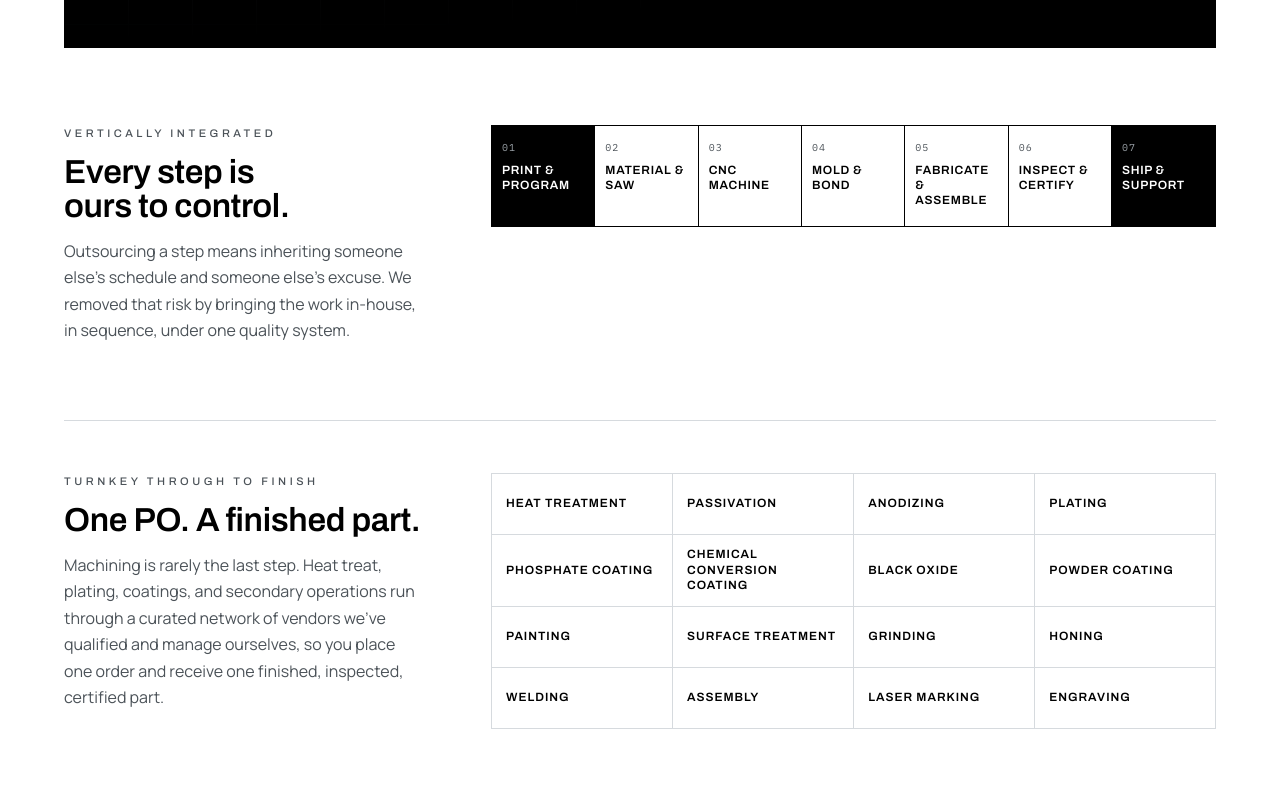
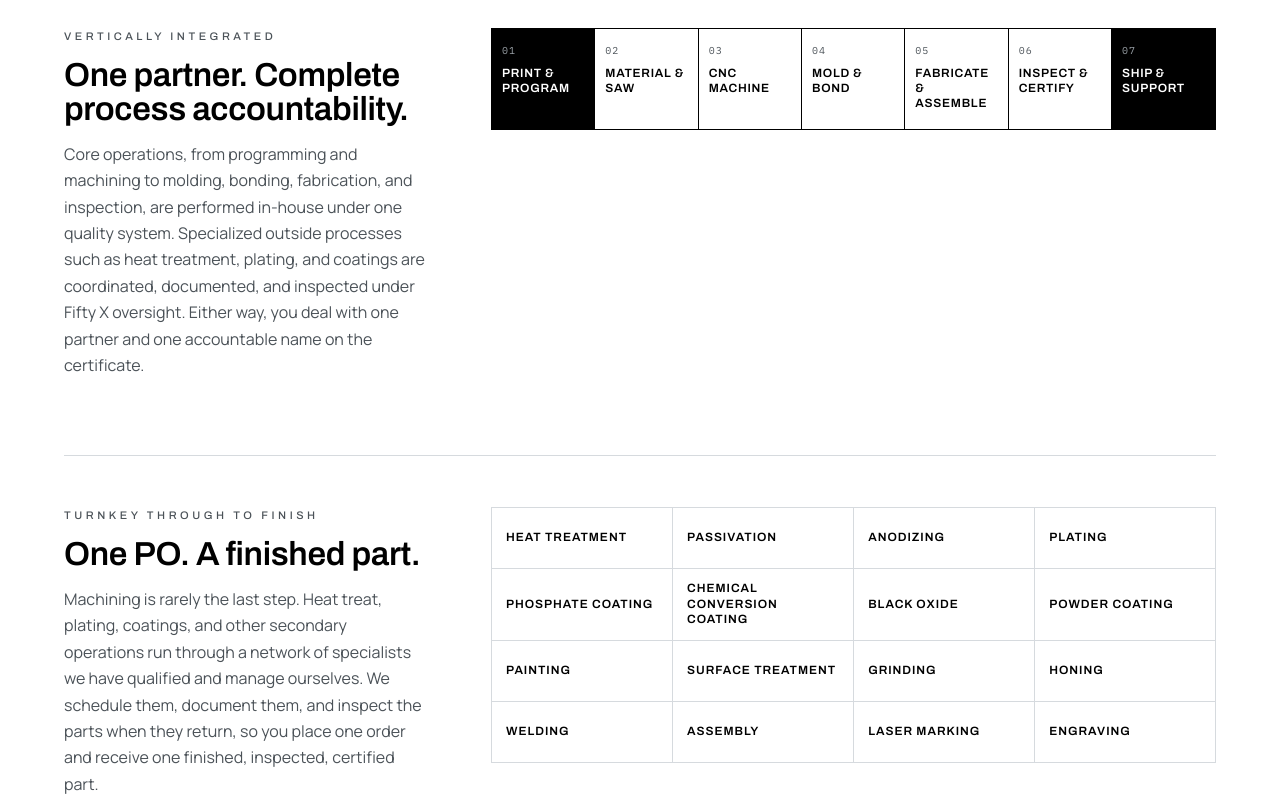
Before and after one commit to lsdp2026/fiftyxtechnology.com, a plain HTML site: page index.html in a window 1280 px wide. Shown: the part 2576-3376 px from the top of the page. Drawn offline with Linux system fonts and the light colour scheme.

Commit message:
v3.4: drop Most Effective lines; One partner, complete process accountability

```diff
--- a/index.html
+++ b/index.html
@@ -476,7 +476,6 @@ footer{background:var(--ink);border-top:1px solid var(--hair-d);padding-block:56
           <li>Multi-axis and single-setup machining</li>
           <li>In-house process engineering, workholding, programming, and prove-out</li>
         </ul>
-      <div class="cap-eff"><span>Most effective</span>When the print is hard, the material is harder, and the date is fixed.</div>
       </article>
       <article class="cap">
         <svg class="ico" viewBox="0 0 40 40" fill="none" stroke="currentColor" stroke-width="1.6" aria-hidden="true"><rect x="7" y="9" width="26" height="22"/><path d="M7 20h26M13 9v22M27 9v22"/></svg>
@@ -489,7 +488,6 @@ footer{background:var(--ink);border-top:1px solid var(--hair-d);padding-block:56
           <li>Custom colors for identification and product differentiation</li>
           <li>In-house machining, molding, and final inspection</li>
         </ul>
-      <div class="cap-eff"><span>Most effective</span>When the part has to survive heat, pressure, and fluid that nothing off the shelf will.</div>
       </article>
       <article class="cap">
         <svg class="ico" viewBox="0 0 40 40" fill="none" stroke="currentColor" stroke-width="1.6" aria-hidden="true"><path d="M8 32 24 16M28 12l4-4M20 12l8 8M12 28l-4 4"/><path d="M24 8l8 8-4 4-8-8z"/></svg>
@@ -503,7 +501,6 @@ footer{background:var(--ink);border-top:1px solid var(--hair-d);padding-block:56
           <li>Priority support for time-sensitive repairs</li>
           <li>Documented inspection and full traceability</li>
         </ul>
-      <div class="cap-eff"><span>Most effective</span>When restoring the part beats replacing it, in hours, dollars, or both.</div>
       </article>
     </div>
 
@@ -522,8 +519,8 @@ footer{background:var(--ink);border-top:1px solid var(--hair-d);padding-block:56
     <div class="integrated">
       <div>
         <div class="eyebrow">Vertically integrated</div>
-        <h3 style="margin-top:14px">Every step is ours to control.</h3>
-        <p>Outsourcing a step means inheriting someone else's schedule and someone else's excuse. We removed that risk by bringing the work in-house, in sequence, under one quality system.</p>
+        <h3 style="margin-top:14px">One partner. Complete process accountability.</h3>
+        <p>Core operations, from programming and machining to molding, bonding, fabrication, and inspection, are performed in-house under one quality system. Specialized outside processes such as heat treatment, plating, and coatings are coordinated, documented, and inspected under Fifty X oversight. Either way, you deal with one partner and one accountable name on the certificate.</p>
       </div>
       <div class="flow" aria-label="Process flow">
         <div class="in"><span>01</span>Print &amp; program</div>
@@ -540,7 +537,7 @@ footer{background:var(--ink);border-top:1px solid var(--hair-d);padding-block:56
       <div>
         <div class="eyebrow">Turnkey through to finish</div>
         <h3 style="margin-top:14px">One PO. A finished part.</h3>
-        <p>Machining is rarely the last step. Heat treat, plating, coatings, and secondary operations run through a curated network of vendors we've qualified and manage ourselves, so you place one order and receive one finished, inspected, certified part.</p>
+        <p>Machining is rarely the last step. Heat treat, plating, coatings, and other secondary operations run through a network of specialists we have qualified and manage ourselves. We schedule them, document them, and inspect the parts when they return, so you place one order and receive one finished, inspected, certified part.</p>
       </div>
       <ul class="svc-list" aria-label="Secondary services managed by Fifty X">
         <li>Heat treatment</li><li>Passivation</li><li>Anodizing</li><li>Plating</li><li>Phosphate coating</li><li>Chemical conversion coating</li><li>Black oxide</li><li>Powder coating</li><li>Painting</li><li>Surface treatment</li><li>Grinding</li><li>Honing</li><li>Welding</li><li>Assembly</li><li>Laser marking</li><li>Engraving</li>
```
